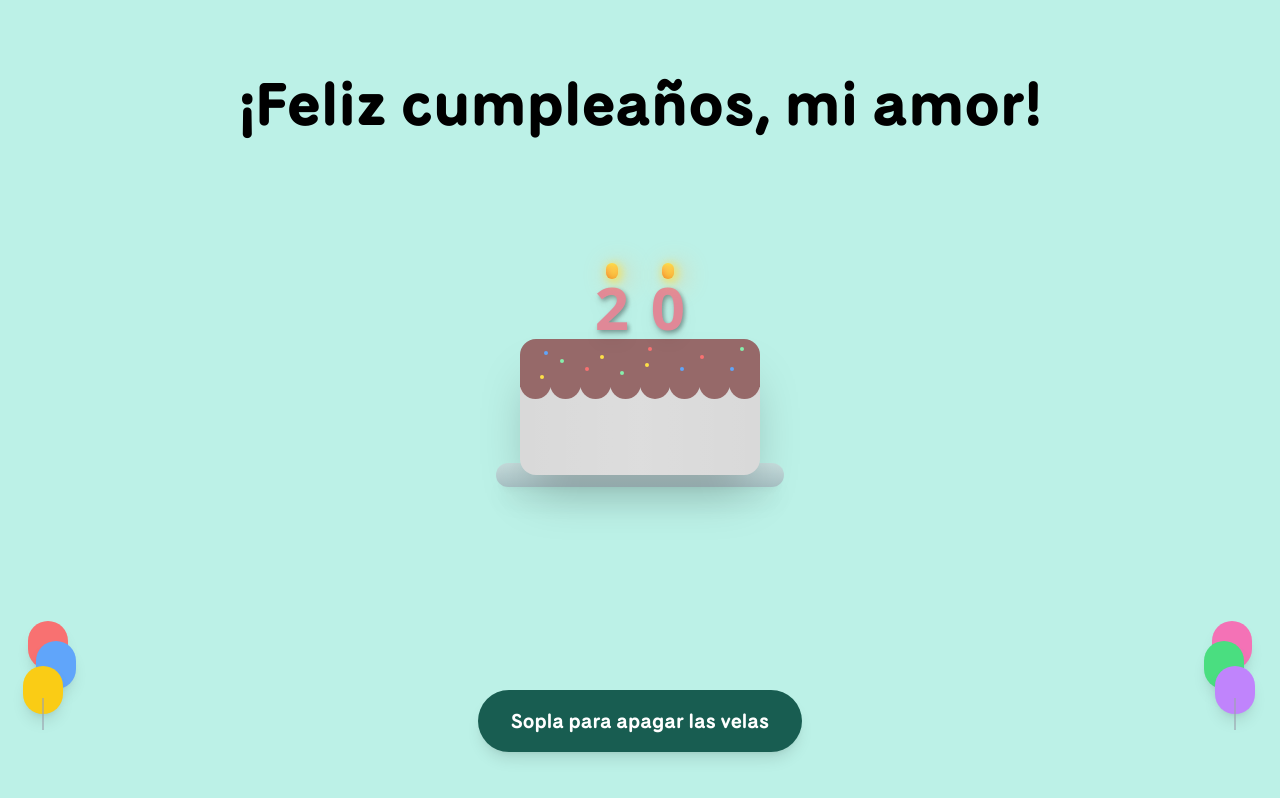
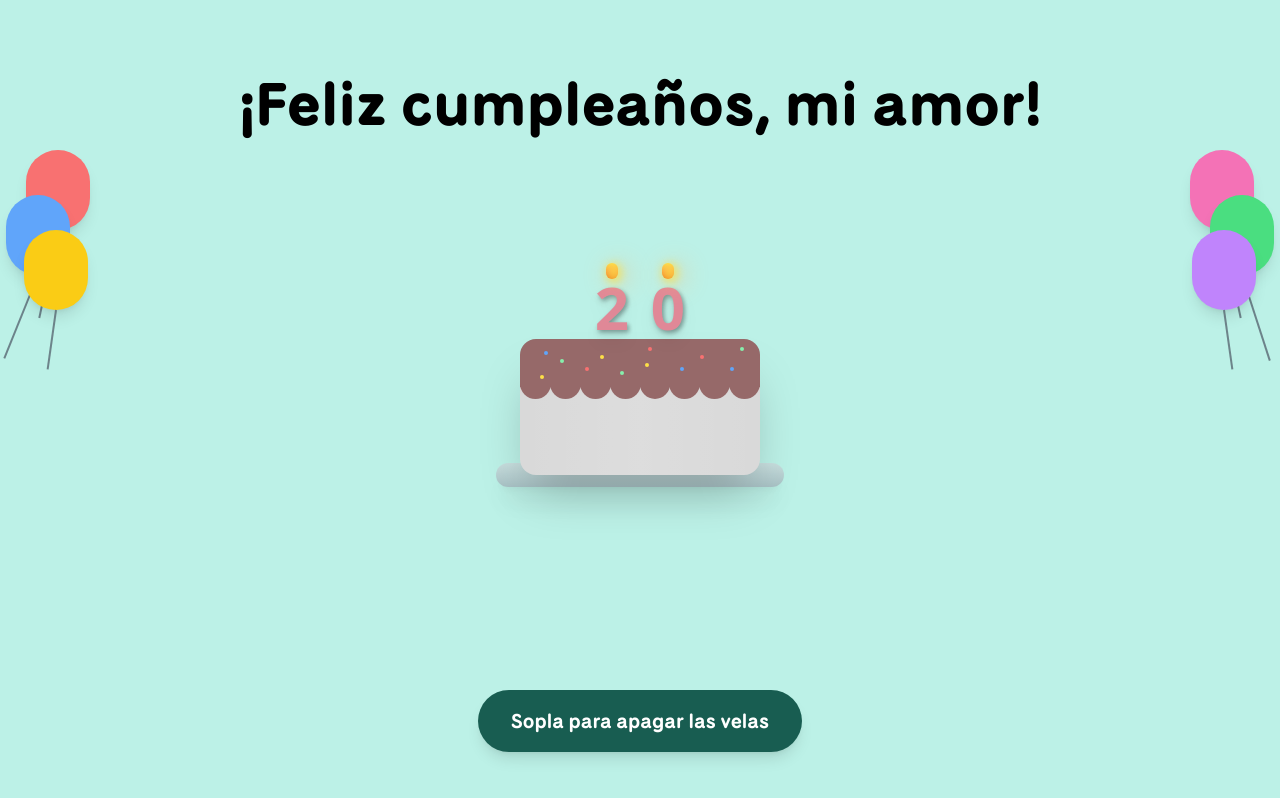
Before and after one commit to itssinis/BirthdayCake, a Vue app: page / in a window 1280 px wide. Built offline with nearby package versions, Linux system fonts and the light colour scheme.

Commit message:
Se acomodaron los globos y se creo la base para el siguiente componente de la carta

```diff
--- a/src/App.vue
+++ b/src/App.vue
@@ -1,13 +1,13 @@
 <template>
-  <Cake />
+  <Celebracion />
 </template>
 
 <script>
-import Cake from './components/Pastel.vue'
+import Celebracion from './components/Celebracion.vue';
 
 export default {
   components: {
-    Cake
+    Celebracion
   }
 }
 </script>
--- /dev/null
+++ b/src/components/Carta.vue
@@ -0,0 +1,11 @@
+<template>
+    <div>
+        <h2 class="text-4xl font-bold mb-4">¡Feliz cumpleaños!</h2>
+        <p class="text-lg">Espero que tu día esté lleno de alegría y sorpresas.</p>
+    </div>
+</template>
+<script>
+export default {
+    name: 'Carta'
+}
+</script>
--- /dev/null
+++ b/src/components/Celebracion.vue
@@ -0,0 +1,20 @@
+<template>
+  <main class="relative w-full h-screen overflow-hidden">
+    <Cake v-if="!mostrarCarta" @mostrar-carta="mostrarCarta = true" />
+    <Carta v-else />
+  </main>
+</template>
+
+<script>
+import Cake from './Pastel.vue'
+import Carta from './Carta.vue'
+
+export default {
+  components: { Cake, Carta},
+  data() {
+    return {
+      mostrarCarta: false
+    }
+  }
+}
+</script>
--- a/src/components/Pastel.vue
+++ b/src/components/Pastel.vue
@@ -8,7 +8,7 @@
     </header>
 
     <!-- Centro: Pastel -->
-    <main class="flex-grow flex items-center justify-center">
+    <main class="flex-grow flex items-center justify-center ">
       <div class="relative">
         <!-- Plato base -->
         <div class="w-72 h-6 bg-gradient-to-b from-gray-300 to-gray-400 rounded-full shadow-xl absolute -bottom-3 left-1/2 transform -translate-x-1/2 opacity-60"></div>
@@ -123,22 +123,24 @@
 
       <!-- Globitos decorativos -->
         <!-- Globitos lado izquierdo -->
-        <div class="absolute left-7 bottom-22">
+        <div class="absolute left-4 top-40 ">
           <div v-for="(globo, index) in globosIzquierda" :key="'izq-' + index"
-               :class="['absolute w-10 h-12 rounded-full shadow-lg transition-all duration-1000', globo.color]"
+               :class="['absolute w-16 h-20 rounded-full shadow-lg transition-all duration-1000', globo.color]"
                :style="globo.style">
-            <!-- Hilo del globo -->
-            <div class="absolute top-8 left-1/2 transform -translate-x-1/2 w-0.5 h-8 bg-gray-400 opacity-60"></div>
+            <!-- Hilo del globo que va hacia el centro -->
+            <div class="absolute top-20 left-1/2 transform -translate-x-1/2 w-0.5 bg-gray-600 opacity-70"
+                 :style="globo.hiloStyle"></div>
           </div>
         </div>
 
         <!-- Globitos lado derecho -->
-        <div class="absolute right-7 bottom-22">
+        <div class="absolute right-4 top-40">
           <div v-for="(globo, index) in globosDerecha" :key="'der-' + index"
-               :class="['absolute w-10 h-12 rounded-full shadow-lg transition-all duration-1000', globo.color]"
+               :class="['absolute w-16 h-20 rounded-full shadow-lg transition-all duration-1000', globo.color]"
                :style="globo.style">
-            <!-- Hilo del globo -->
-            <div class="absolute top-8 left-1/2 transform -translate-x-1/2 w-0.5 h-8 bg-gray-400 opacity-60"></div>
+            <!-- Hilo del globo que va hacia el centro -->
+            <div class="absolute top-20 left-1/2 transform -translate-x-1/2 w-0.5 bg-gray-600 opacity-70"
+                 :style="globo.hiloStyle"></div>
           </div>
         </div>
     </main>
@@ -165,29 +167,35 @@ export default {
       globosIzquierda: [
         {
           color: 'bg-red-400',
-          style: 'top: 210px; left: 0px; animation: balloon-float 3s ease-in-out infinite;'
+          style: 'top: -10px; left: 10px; animation: balloon-float 3s ease-in-out infinite;',
+          hiloStyle: 'height: 90px; transform-origin: top center; transform: translateX(-50%) rotate(12deg);'
         },
         {
           color: 'bg-blue-400',
-          style: 'top: 230px; left: 8px; animation: balloon-float 3.5s ease-in-out infinite; animation-delay: 0.5s;'
+          style: 'top: 35px; left: -10px; animation: balloon-float 3.5s ease-in-out infinite; animation-delay: 0.5s;',
+          hiloStyle: 'height: 90px; transform-origin: top center; transform: translateX(-50%) rotate(22deg);'
         },
         {
           color: 'bg-yellow-400',
-          style: 'top: 255px; left: -5px; animation: balloon-float 4s ease-in-out infinite; animation-delay: 1s;'
+          style: 'top: 70px; left: 8px; animation: balloon-float 4s ease-in-out infinite; animation-delay: 1s;',
+          hiloStyle: 'height: 60px; transform-origin: top center; transform: translateX(-50%) rotate(8deg);'
         }
       ],
       globosDerecha: [
         {
           color: 'bg-pink-400',
-          style: 'top: 210px; right: 0px; animation: balloon-float 3.2s ease-in-out infinite; animation-delay: 0.2s;'
+          style: 'top: -10px; right: 10px; animation: balloon-float 3.2s ease-in-out infinite; animation-delay: 0.2s;',
+          hiloStyle: 'height: 90px; transform-origin: top center; transform: translateX(-50%) rotate(-12deg);'
         },
         {
           color: 'bg-green-400',
-          style: 'top: 230px; right: 8px; animation: balloon-float 3.8s ease-in-out infinite; animation-delay: 0.7s;'
+          style: 'top: 35px; right: -10px; animation: balloon-float 3.8s ease-in-out infinite; animation-delay: 0.7s;',
+          hiloStyle: 'height: 90px; transform-origin: top center; transform: translateX(-50%) rotate(-18deg);'
         },
         {
           color: 'bg-purple-400',
-          style: 'top: 255px; right: -3px; animation: balloon-float 4.2s ease-in-out infinite; animation-delay: 1.2s;'
+          style: 'top: 70px; right: 8px; animation: balloon-float 4.2s ease-in-out infinite; animation-delay: 1.2s;',
+          hiloStyle: 'height: 60px; transform-origin: top center; transform: translateX(-50%) rotate(-8deg);'
         }
       ]
     };
@@ -212,6 +220,9 @@ export default {
             this.velasEncendidas = this.velasEncendidas.map(() => false);
             this.elevarGlobos();
             this.escuchando = false;
+            setTimeout(() => {
+              this.$emit('mostrar-carta')
+            }, 5000);
             this.stream.getTracks().forEach(t => t.stop());
           }
 
@@ -317,9 +328,9 @@ export default {
 
 @keyframes balloon-float {
   0% { transform: translateY(0) rotate(0deg); }
-  25% { transform: translateY(-3px) rotate(1deg); }
+  25% { transform: translateY(-5px) rotate(2deg); }
   50% { transform: translateY(0) rotate(0deg); }
-  75% { transform: translateY(-2px) rotate(-1deg); }
+  75% { transform: translateY(-3px) rotate(-2deg); }
   100% { transform: translateY(0) rotate(0deg); }
 }
 </style>
```
